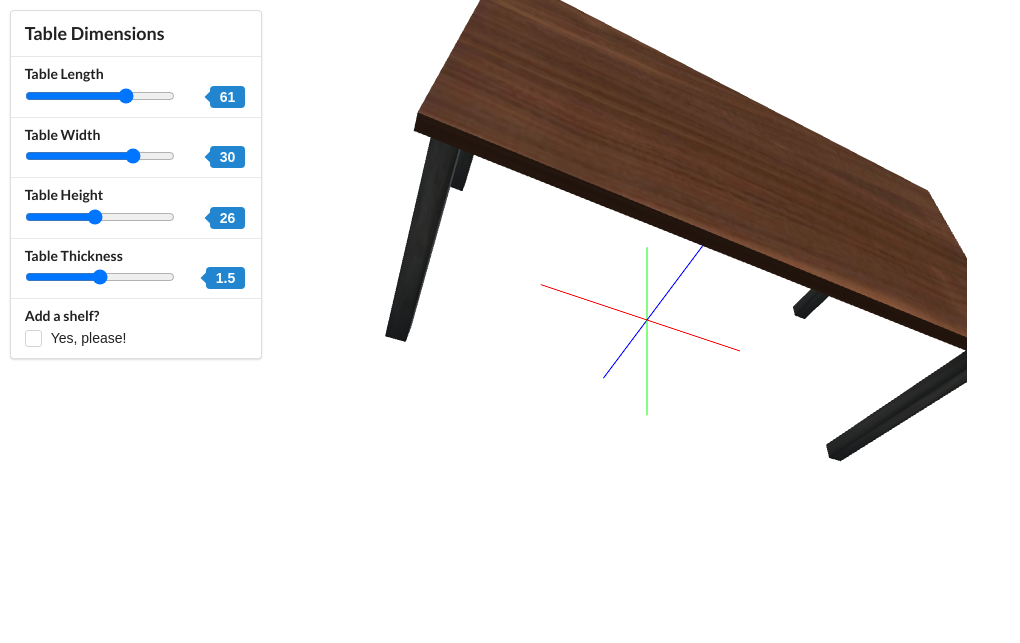
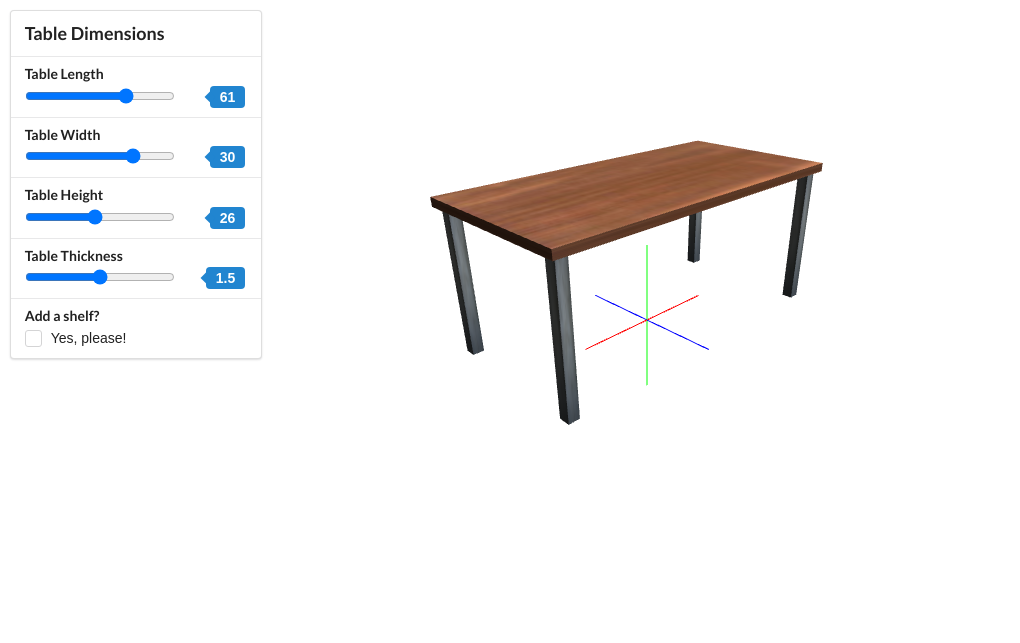
Before and after one commit to mjcorriere/threejs, a plain HTML site: page index.html in a window 1280 px wide. Shown: the whole page, without its empty margins (0-1020 px from the left). Drawn offline with Linux system fonts and the light colour scheme; animation ran at ten frames a second.

Commit message:
Changed orientation -- swapped y and z a xes to more easily handle the orbitControls parameters. Rotation now works nice EXCLAMATION.

```diff
--- a/index.html
+++ b/index.html
@@ -167,15 +167,15 @@
         shelfThicknessScale = shelfThicknessInput.value / shelfThickness;
 
         tableTop.scale.x = lengthScale;
-        tableTop.scale.y = widthScale;
-        tableTop.scale.z = thicknessScale;
+        tableTop.scale.z = widthScale;
+        tableTop.scale.y = thicknessScale;
 
         shelf.scale.x = lengthScale;
-        shelf.scale.y = widthScale;
-        shelf.scale.z = shelfThicknessScale;
+        shelf.scale.z = widthScale;
+        shelf.scale.y = shelfThicknessScale;
 
         for (var i = 0; i < legs.length; i++) {
-          legs[i].scale.z = heightScale;
+          legs[i].scale.y = heightScale;
         }
 
         legs[0].position.x = + ((lengthScale * tableLength)/2 - (legWidth/2 + legOffset));
@@ -184,19 +184,19 @@
         legs[3].position.x = - ((lengthScale * tableLength)/2 - (legWidth/2 + legOffset));
 
 
-        legs[0].position.y = + ((widthScale * tableWidth)/2 - (legWidth/2 + legOffset));
-        legs[1].position.y = - ((widthScale * tableWidth)/2 - (legWidth/2 + legOffset));
-        legs[2].position.y = + ((widthScale * tableWidth)/2 - (legWidth/2 + legOffset));
-        legs[3].position.y = - ((widthScale * tableWidth)/2 - (legWidth/2 + legOffset));
+        legs[0].position.z = + ((widthScale * tableWidth)/2 - (legWidth/2 + legOffset));
+        legs[1].position.z = - ((widthScale * tableWidth)/2 - (legWidth/2 + legOffset));
+        legs[2].position.z = + ((widthScale * tableWidth)/2 - (legWidth/2 + legOffset));
+        legs[3].position.z = - ((widthScale * tableWidth)/2 - (legWidth/2 + legOffset));
 
-        legs[0].position.z = heightScale * tableHeight/2;
-        legs[1].position.z = heightScale * tableHeight/2;
-        legs[2].position.z = heightScale * tableHeight/2;
-        legs[3].position.z = heightScale * tableHeight/2;
+        legs[0].position.y = heightScale * tableHeight/2;
+        legs[1].position.y = heightScale * tableHeight/2;
+        legs[2].position.y = heightScale * tableHeight/2;
+        legs[3].position.y = heightScale * tableHeight/2;
 
         // The origin of a mesh is at its centroid
-        tableTop.position.z = heightScale * tableHeight;
-        shelf.position.z = shelfHeightScale * shelfHeight;
+        tableTop.position.y = heightScale * tableHeight;
+        shelf.position.y = shelfHeightScale * shelfHeight;
 
       }
 
@@ -266,28 +266,28 @@
       document.getElementById('widget').appendChild(renderer.domElement);
 
       // Create the table top mesh
-      var topGeo = new THREE.BoxGeometry(tableLength, tableWidth, topThickness);
+      var topGeo = new THREE.BoxGeometry(tableLength, topThickness, tableWidth);
       var topMatl = new THREE.MeshLambertMaterial({
             map: THREE.ImageUtils.loadTexture('img/walnut01.jpg')
         });
       var tableTop = new THREE.Mesh(topGeo, topMatl);
 
       // Create the shelf mesh
-      var shelfGeo = new THREE.BoxGeometry(tableLength - 4, tableWidth - 4, shelfThickness);
+      var shelfGeo = new THREE.BoxGeometry(tableLength - 4, shelfThickness, tableWidth - 4);
       var shelfMatl = topMatl;
       var shelf = new THREE.Mesh(shelfGeo, shelfMatl);
 
       // Initial table top position at origin.
       tableTop.position.x = 0;
-      tableTop.position.y = 0;
-      tableTop.position.z = tableHeight + topThickness/2;
+      tableTop.position.z = 0;
+      tableTop.position.y = tableHeight + topThickness/2;
 
       // Initial shelf position
       shelf.position.x = 0;
-      shelf.position.y = 0;
-      shelf.position.z = shelfHeight + shelfThickness/2;
+      shelf.position.z = 0;
+      shelf.position.y = shelfHeight + shelfThickness/2;
 
-      var legGeo = new THREE.BoxGeometry(legWidth, legWidth, tableHeight);
+      var legGeo = new THREE.BoxGeometry(legWidth, tableHeight, legWidth);
       var legMatl = new THREE.MeshLambertMaterial({
         map: THREE.ImageUtils.loadTexture('img/millscale01.jpg')
       });
@@ -328,16 +328,21 @@
 
       scene.add( light );
 
-      camera.position.x = -25;
-      camera.position.y = -50;
-      camera.position.z = 50;
-      camera.lookAt( new THREE.Vector3(tableLength/2, tableWidth/2, tableHeight) );
-      camera.rotation.z += -1.30;
-      camera.rotation.y += .2;
-      camera.rotation.x += -.2;
+      camera.position.x = -65;
+      camera.position.y = 50;
+      camera.position.z = 65;
+      // camera.lookAt( new THREE.Vector3(tableLength/2, tableWidth/2, tableHeight) );
+      // camera.rotation.z += -1.30;
+      // camera.rotation.y += .2;
+      // camera.rotation.x += -.2;
+
+      camera.rotation.x = -0.71;
+      camera.rotation.y = -0.64;
+      camera.rotation.z = -0.48;
 
       // Add orbit controls
       var orbitControls = new THREE.OrbitControls( camera, renderer.domElement );
+      orbitControls.maxPolarAngle = Math.PI / 2.1;
 
       update();
 
```
